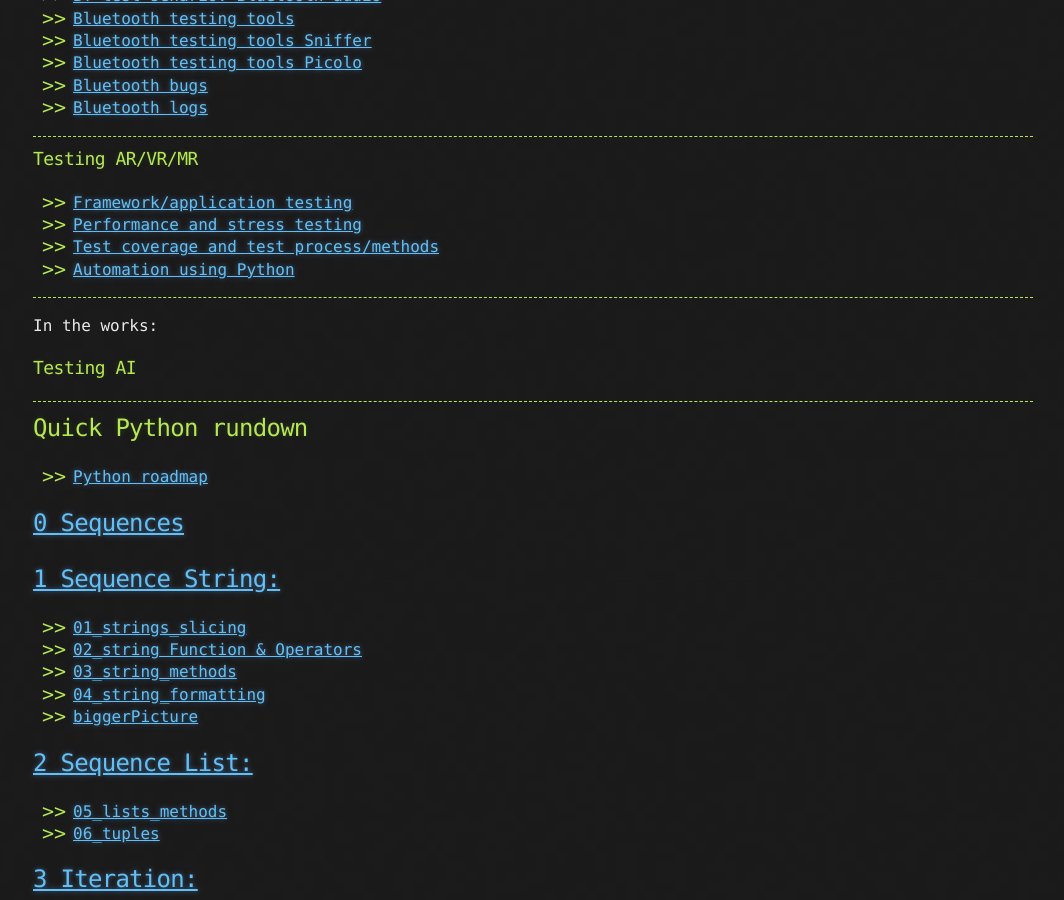
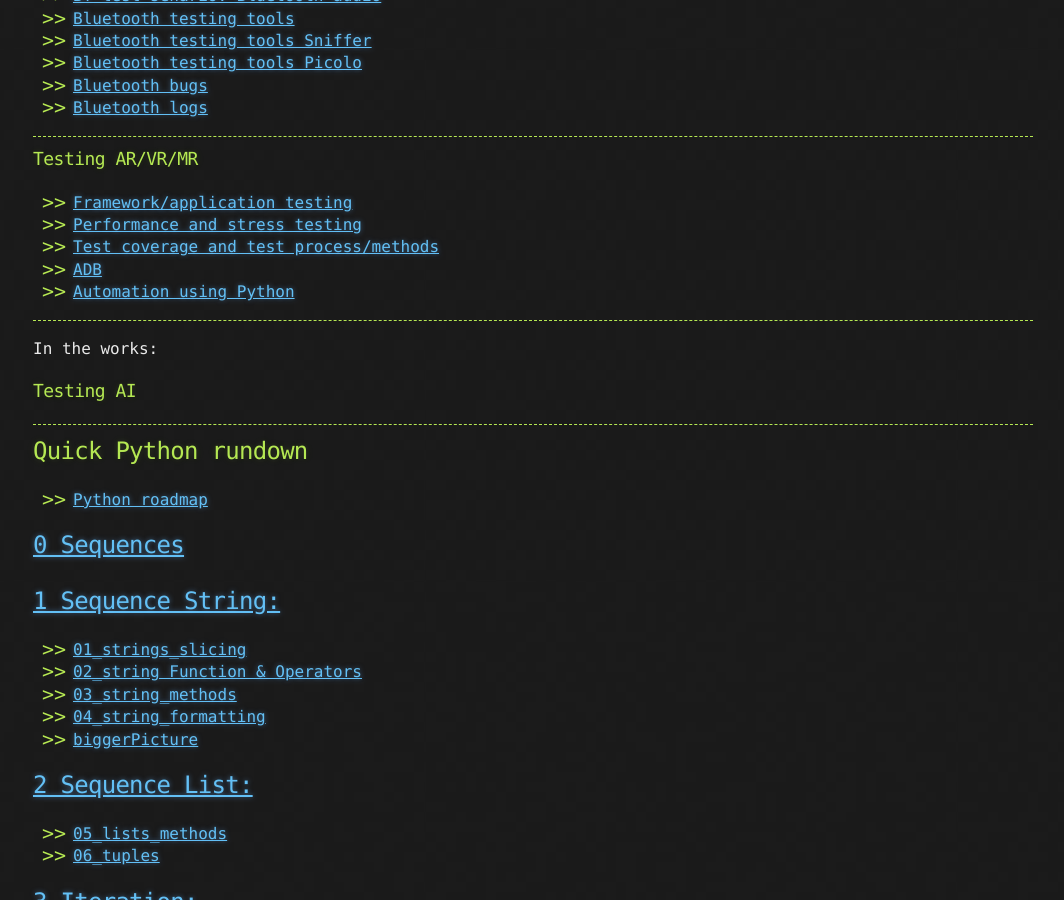
Before and after one commit to sciustechnologia/sciustechnologia.github.io, a Jekyll site: the page built from index.md, in a window 1280 px wide and 900 px high, scrolled down 3143 px. Shown: the whole window, without its empty margins (107-1171 px from the left). Built offline with Jekyll 4.4.1, drawn with Linux system fonts in a browser that asks for light colours.

Commit message:
Update index.md

```diff
--- a/index.md
+++ b/index.md
@@ -128,6 +128,7 @@ description: QA testing and technical writing
 - [Framework/application testing](./testing/xr_01.html)
 - [Performance and stress testing](./testing/xr_02.html)
 - [Test coverage and test process/methods](./testing/xr_03.html)
+- [ADB](./testing/xr_adb.html)
 - [Automation using Python](./testing/xr_04.html)
 
 ***
```
